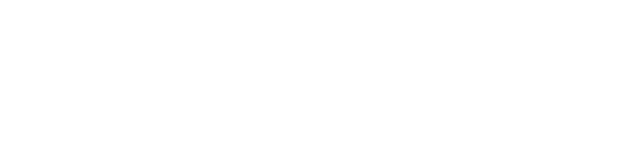
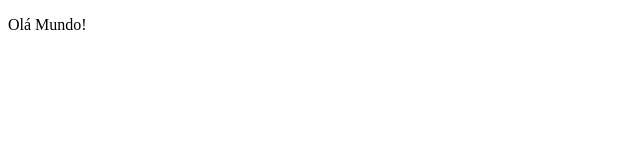
Before and after one commit to LuKKsz/dominio, a plain HTML site: page index.html in a window 1280 px wide. Shown: the whole page, without its empty margins (0-640 px from the left). Drawn offline with Linux system fonts and the light colour scheme.

Commit message:
Adicionado uma mensagem padrão.

```diff
--- a/index.html
+++ b/index.html
@@ -4,6 +4,8 @@
     <head>
         <title>Domínio</title>
         <meta charset="UTF-8">
-
     </head>
+    <body>
+        <p>Olá Mundo!</p>
+    </body>
 </html>
```
